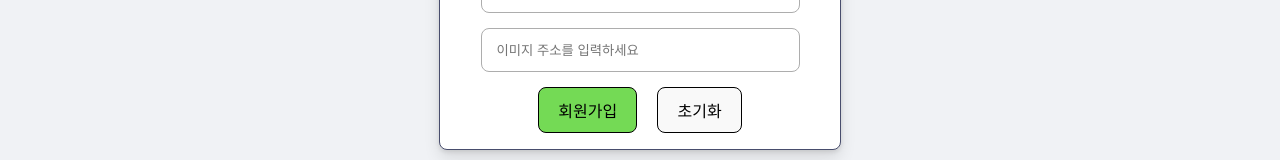
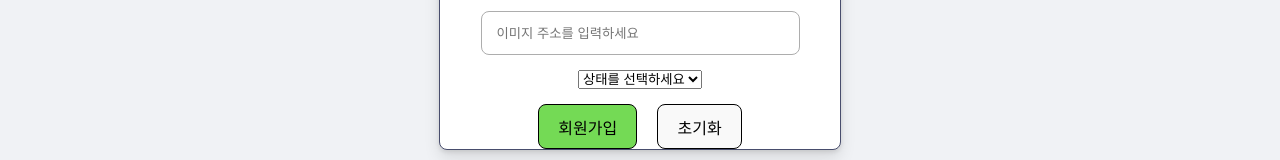
Before and after one commit to aotlfekdl/spa-project, a React (Vite) app: page /register in a window 1280 px wide. Shown: the part 563-723 px from the top of the page. Built offline with nearby package versions, Linux system fonts and the light colour scheme.

Commit message:
update user

```diff
--- a/db.json
+++ b/db.json
@@ -37,6 +37,15 @@
       "email": "1112@v.com",
       "phone": "112",
       "imgUrl": "112"
+    },
+    {
+      "id": "ehddlf",
+      "name": "동일",
+      "pwd": "ehddlf",
+      "email": "ehddlf@naver.com",
+      "phone": "01010101010",
+      "imgUrl": "노원 보통약국",
+      "isOnline": "true"
     }
   ],
   "boards": [
--- a/src/pages/UserRegistration.jsx
+++ b/src/pages/UserRegistration.jsx
@@ -91,6 +91,7 @@ const UserRegistration = () => {
     email: '',
     phone: '',
     imgUrl: '',
+    isOnline: '',
   });
 
   const addUser = useUserStore((state) => state.addUser);
@@ -137,6 +138,11 @@ const UserRegistration = () => {
           <input name="phone" value={users.phone} onChange={handleChange} placeholder="전화번호를 입력하세요" />
 
           <input name="imgUrl" value={users.imgUrl} onChange={handleChange} placeholder="이미지 주소를 입력하세요" />
+          <select name='isOnline' value={users.isOnline} onChange={handleChange}>
+          <option value="">상태를 선택하세요</option>
+          <option value="true">온라인</option>
+          <option value="false">오프라인인</option>
+          </select>
           <ButtonDivStyle>
             <SButtonStyle type="submit">회원가입</SButtonStyle>
             <button type="reset" onClick={() => setUsers({ id: '', name: '', pwd: '', email: '', phone: '' })}>
```
